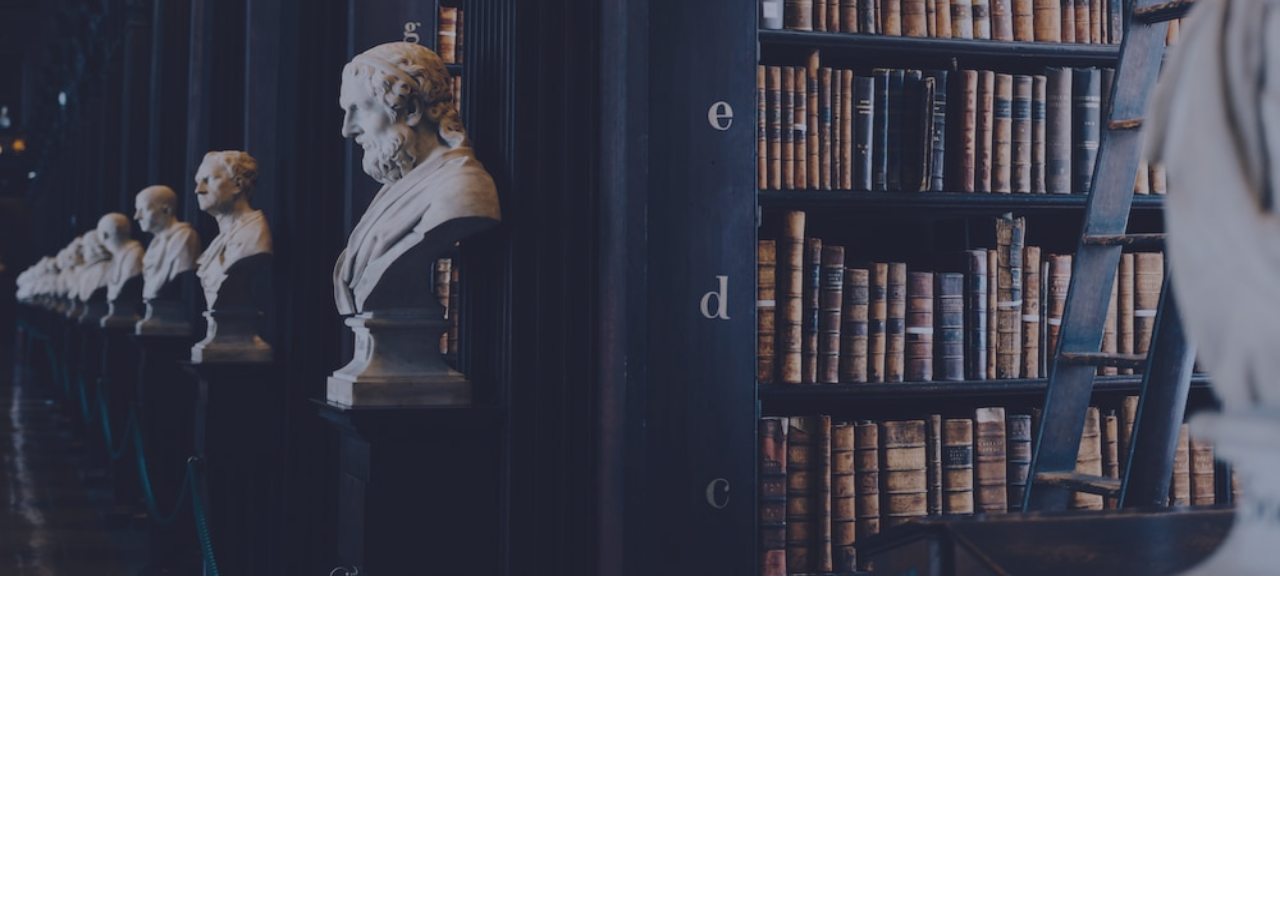
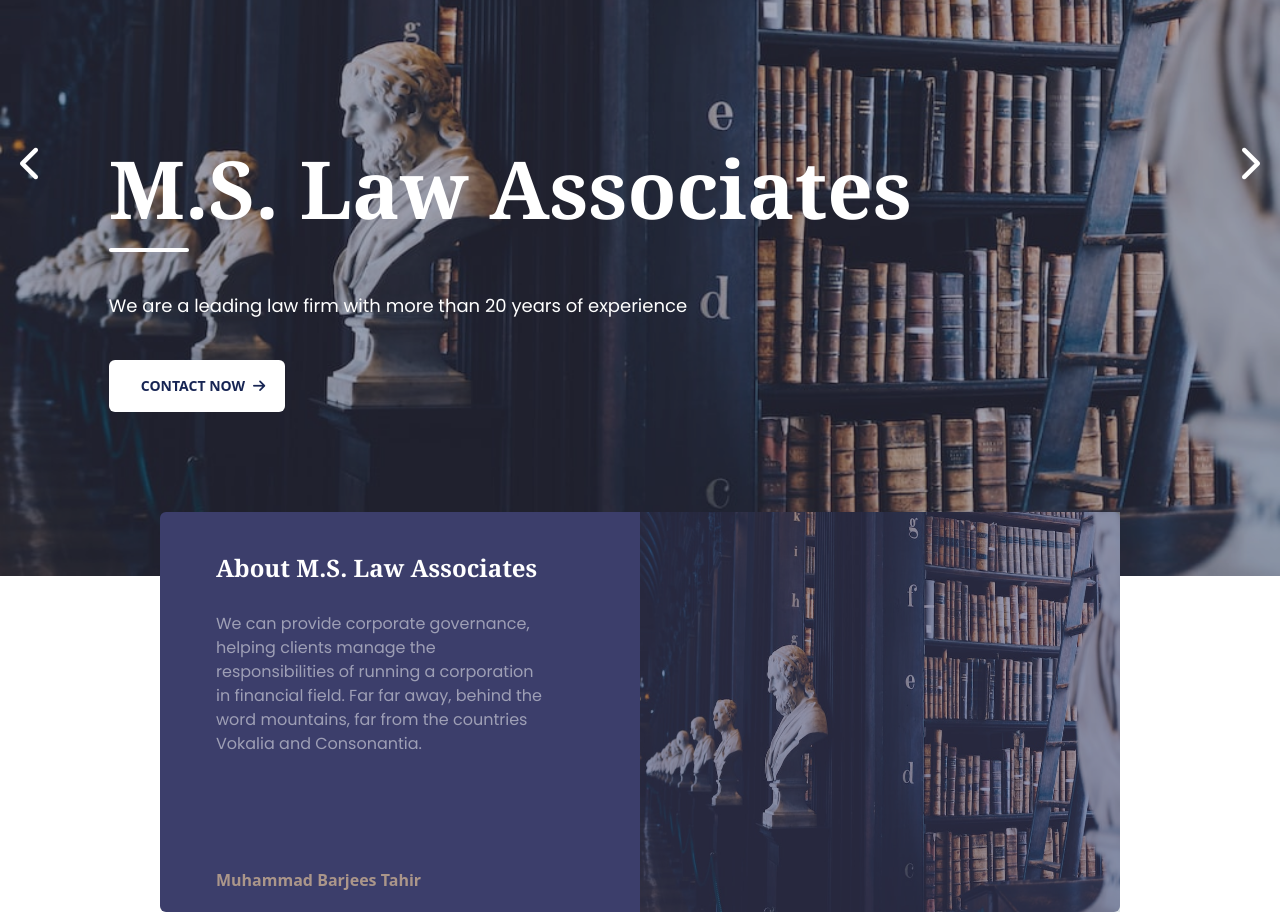
Before and after one commit to sheikh295/M.S.-Law-Associates, a website: page index.html in a window 1280 px wide. Shown: the part 280-1192 px from the top of the page. Before the commit the page ends 856 px from the top, so only its background shows below. Drawn offline with Linux system fonts and the light colour scheme.

Commit message:
initial build (About)

```diff
--- a/index.html
+++ b/index.html
@@ -38,6 +38,33 @@
             <div id="searchicon" class="hover:text-[#ffffff] transition duration-500"><a href="#"><i class="fa-solid fa-magnifying-glass"></i></a></div>
         </div>
     </div>
+    <div id="main1" class="relative z-10">
+        <div id="m1arrowleft" class="absolute left-5 text-white text-4xl top-28"><a href=""><i class="fa-solid fa-chevron-left"></i></a></div>
+        <div id="m1arrowright" class="absolute right-5 text-white text-4xl top-28"><a href=""><i class="fa-solid fa-chevron-right"></i></a></div>
+        <div id="m1contents" class="w-[83%] h-[60vh] m-auto mt-20 pt-24">
+            <div id="m1content1" class="">
+                <div class="text-[80px] font-bold font-serif text-white">M.S. Law Associates</div>
+                <div class="w-20 h-1 bg-white rounded-xl"></div>
+                <div class="mt-10 text-lg text-white font-[Poppins]">We are a leading law firm with more than 20 years of experience</div>
+                <div class="text-sm mt-10 text-blue-950 font-bold"><button class="py-4 pl-8 pr-5 bg-white rounded-md">CONTACT NOW<i class="fa-solid fa-arrow-right fa-fade ml-2"></i></button></div>
+            </div>
+            <div id="m1content2" class="hidden">
+                <div class="text-[80px] font-serif text-white">Professional Law firm</div>
+                <div class="w-20 h-1 bg-white rounded-xl"></div>
+                <div class="mt-10 text-lg text-white font-[Poppins]">We are a leading law firm with more than 20 years of experience</div>
+                <div class="text-sm mt-10 text-blue-950 font-bold"><button class="py-4 pl-8 pr-5 bg-white rounded-md">CONTACT NOW<i class="fa-solid fa-arrow-right fa-fade ml-2"></i></button></div>
+            </div>
+        </div>
+    </div>
+    <div id="about" class="h-[50vh] flex items-center w-[75%] bg-[#3C3E6B] m-auto relative z-10 rounded-md">
+        <div class="w-[50%] h-full">
+            <div class="font-serif text-2xl font-bold text-white pt-10 pl-14">About M.S. Law Associates</div>
+            <div class="w-[80%] pl-14 text-[16px] font-[Poppins] text-[rgba(255,255,255,0.5)]"><p class="mt-7">We can provide corporate governance, helping clients manage the responsibilities of running a corporation in financial field. Far far away, behind the word mountains, far from the countries Vokalia and Consonantia.</p></div>
+            <div></div>
+            <div class="text-[#AB968A] pl-14 mt-28 font-bold">Muhammad Barjees Tahir</div>
+        </div>
+        <div class="w-[50%] h-full relative z-10"><img src="images/bg-1.jpg" class="w-full h-full opacity-50"></div>
+    </div>
 </body>
 <script type="text/javascript" src="js/scripts.js"></script>
 </html>
```
Also changed, not shown: css/main.css.
